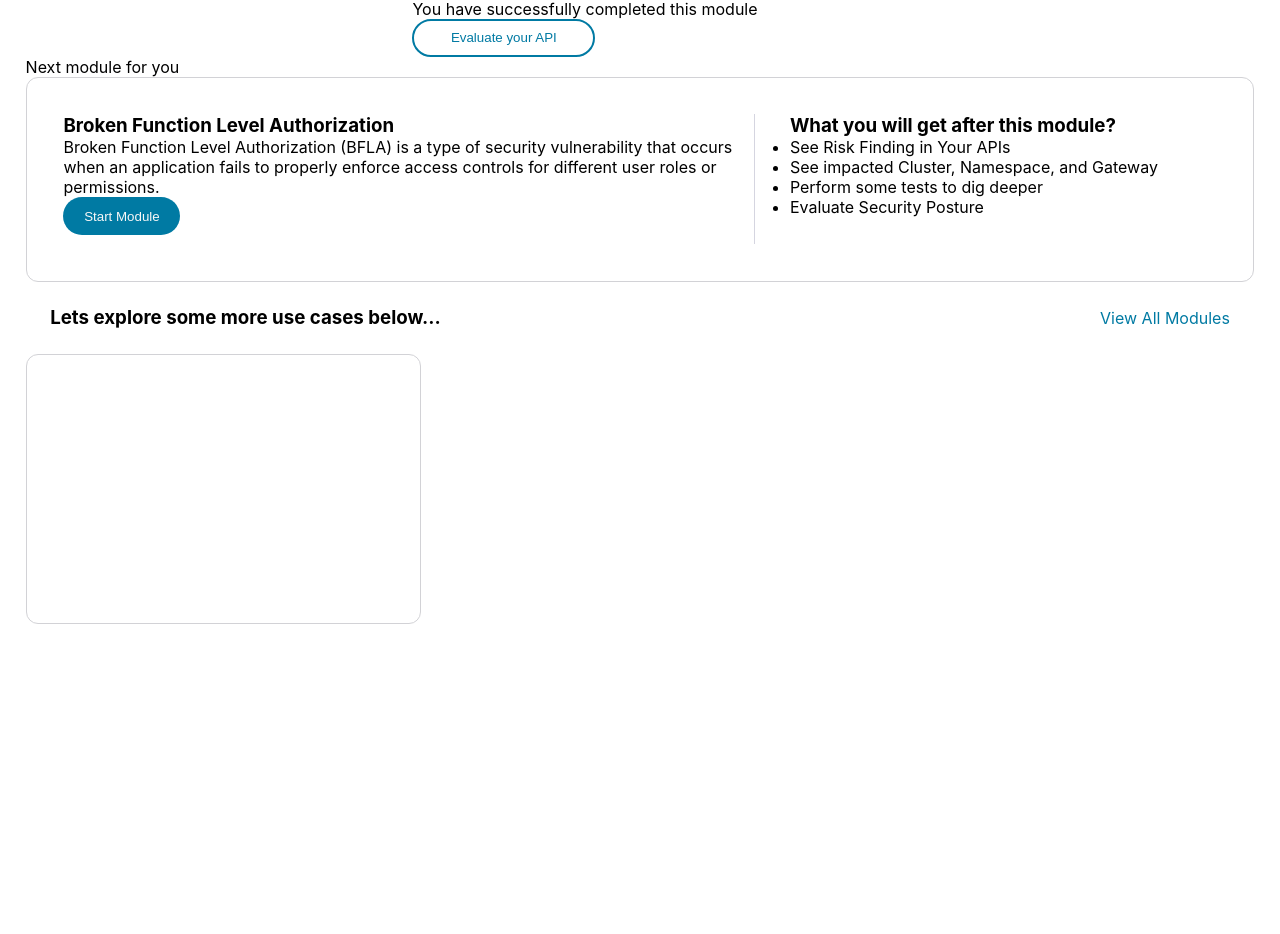
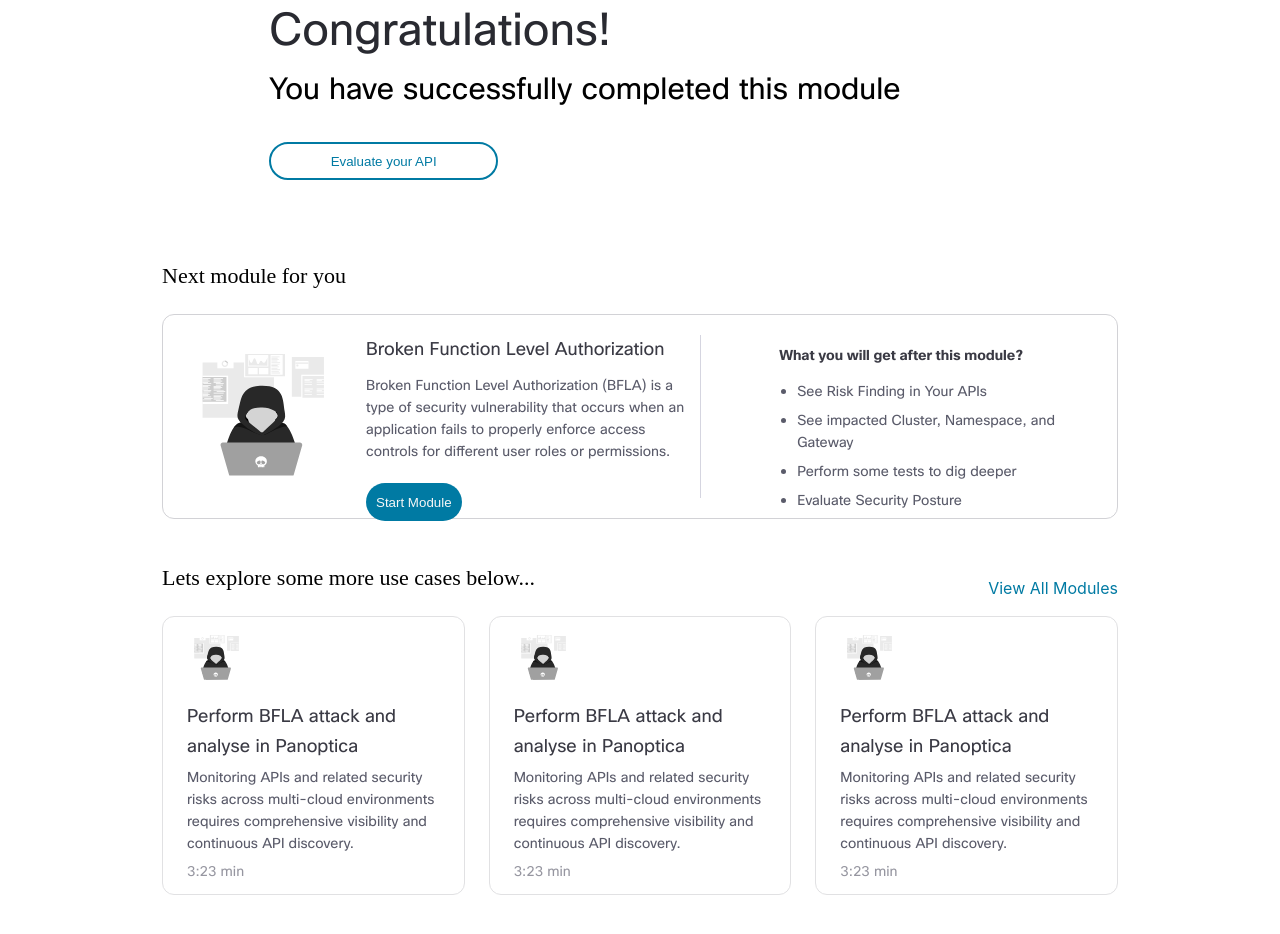
Before and after one commit to karamjeetinstep/PanopticaReact, a React (Create React App) app: page /panoptica/congratulation in a window 1280 px wide. Shown: the part 188-1122 px from the top of the page. Before the commit the page ends 837 px from the top, so only its background shows below. Built offline with nearby package versions, Linux system fonts and the light colour scheme; the HTML template or start-up script is replaced by a standard one; a web font is replaced by a local one.

Commit message:
congratulation design

```diff
--- a/src/App.scss
+++ b/src/App.scss
@@ -27,6 +27,7 @@
 }
 
 * {
+  transition: all 0.5s ease;
   margin: 0;
   padding: 0;
   box-sizing: border-box;
@@ -70,9 +71,11 @@
   padding-left: 3%;
   height: 62px;
   align-items: center;
+  justify-content: space-between;
   background: #f9f9fa;
   .subHeaderFirst {
     display: flex;
+    gap: 16px;
     align-items: center;
     font-weight: 700;
     font-size: 24px;
@@ -81,7 +84,10 @@
   }
   .subHederSecond {
     width: 50%;
+    gap: 16px;
+    margin-right: 32px;
     display: flex;
+    justify-content: flex-end;
     .helpButton {
       cursor: pointer;
       border: none;
@@ -607,6 +613,19 @@
 }
 // stepper css ended
 // Gobals Css
+.mouse-pointer {
+  cursor: pointer;
+}
+.btn-defult:hover {
+  background: #007aa3 !important;
+  color: #fff !important;
+}
+.d-block {
+  display: block;
+}
+.d-none {
+  display: none;
+}
 .ps-1 {
   padding-left: calc(45px - 12px) !important;
 }
--- a/src/common/Button/index.js
+++ b/src/common/Button/index.js
@@ -4,18 +4,20 @@ const Button = (props) => {
     <button
       style={{
         padding: props.padding,
-        color:props.disabled?"#B2B2B2":props.color,
+        color: props.disabled ? "#B2B2B2" : props.color,
         margin: props.margin,
         height: props.height,
-        border:props.border,
-        background:props.disabled?"#DEDEDE": props.background,
+        border: props.border,
+        background: props.disabled ? "#DEDEDE" : props.background,
         borderRadius: props.borderRadius,
-        cursor:props.disabled?"unset":props.cursor,
-        width:props.width,
+        cursor: props.disabled ? "unset" : props.cursor,
+        width: props.width,
       }}
       disabled={props.disabled}
-      onClick={()=>{props.onClick()}}
-      className={props.className}
+      onClick={() => {
+        props.onClick();
+      }}
+      className={`btn-defult ${props.className}`}
     >
       {props.text}
     </button>
@@ -23,16 +25,18 @@ const Button = (props) => {
 };
 Button.defaultProps = {
   text: "button",
-  padding:"0 3%",
-  color:"#f7f7f7",
+  padding: "0 3%",
+  color: "#f7f7f7",
   margin: "0",
-  height:'38px',
-  border:"none",
-  background:"#007aa3",
-  borderRadius:"30px",
-  cursor: 'pointer',
-  width:"fit-content",
-  onClick:()=>{console.log("send your onClick function in button props")},
-  disabled:false
+  height: "38px",
+  border: "none",
+  background: "#007aa3",
+  borderRadius: "30px",
+  cursor: "pointer",
+  width: "fit-content",
+  onClick: () => {
+    console.log("send your onClick function in button props");
+  },
+  disabled: false,
 };
 export default Button;
--- a/src/components/Congratulation/index.js
+++ b/src/components/Congratulation/index.js
@@ -3,6 +3,8 @@ import "./index.scss";
 import SubHeader from "../../common/SubHeader";
 import Button from "../../common/Button";
 import { useNavigate } from "react-router-dom";
+import iconImage from "../../assets/images/Frame 1000006035.svg";
+
 const Congratulation = (props) => {
   const navigate = useNavigate();
   return (
@@ -28,12 +30,15 @@ const Congratulation = (props) => {
         <div className="nextModule">
           <span>Next module for you</span>
           <div className="nextModuleDetail">
-            <div className="defination">
+            <div className="defination d-flex">
+              <img src={iconImage} className="" alt="" />
+              <div>
                 <h3>Broken Function Level Authorization</h3>
                 <p>
-                Broken Function Level Authorization (BFLA) is a type of security
-                vulnerability that occurs when an application fails to properly
-                enforce access controls for different user roles or permissions.
+                  Broken Function Level Authorization (BFLA) is a type of
+                  security vulnerability that occurs when an application fails
+                  to properly enforce access controls for different user roles
+                  or permissions.
                 </p>
                 <Button
                   onClick={() => {
@@ -41,6 +46,7 @@ const Congratulation = (props) => {
                   }}
                   text="Start Module"
                 />
+              </div>
             </div>
             <div className="whatYouGet">
               <h3> What you will get after this module?</h3>
@@ -61,7 +67,64 @@ const Congratulation = (props) => {
             </a>
           </div>
           <div className="cards">
-            <div className="card"></div>
+            <div className="API_Security">
+              <div className="row flex-wrap">
+                <div className="col-md-33 mb-3 d-flex">
+                  <div className="api_sec_box">
+                    <img
+                      width={60}
+                      alt=""
+                      className="securityIcon"
+                      src={iconImage}
+                    ></img>
+
+                    <h3>Perform BFLA attack and analyse in Panoptica</h3>
+                    <p>
+                      Monitoring APIs and related security risks across
+                      multi-cloud environments requires comprehensive visibility
+                      and continuous API discovery.
+                    </p>
+                    <span>3:23 min</span>
+                  </div>
+                </div>
+                <div className="col-md-33 mb-3 d-flex">
+                  <div className="api_sec_box">
+                    <img
+                      width={60}
+                      alt=""
+                      className="securityIcon"
+                      src={iconImage}
+                    ></img>
+
+                    <h3>Perform BFLA attack and analyse in Panoptica</h3>
+                    <p>
+                      Monitoring APIs and related security risks across
+                      multi-cloud environments requires comprehensive visibility
+                      and continuous API discovery.
+                    </p>
+                    <span>3:23 min</span>
+                  </div>
+                </div>
+                <div className="col-md-33 mb-3 d-flex">
+                  <div className="api_sec_box">
+                    <img
+                      width={60}
+                      alt=""
+                      className="securityIcon"
+                      src={iconImage}
+                    ></img>
+
+                    <h3>Perform BFLA attack and analyse in Panoptica</h3>
+                    <p>
+                      Monitoring APIs and related security risks across
+                      multi-cloud environments requires comprehensive visibility
+                      and continuous API discovery.
+                    </p>
+                    <span>3:23 min</span>
+                  </div>
+                </div>
+              </div>
+            </div>
           </div>
         </div>
       </div>
--- a/src/components/Congratulation/index.scss
+++ b/src/components/Congratulation/index.scss
@@ -1,44 +1,230 @@
-.Congratulation{
-    padding: 2%;
-    .heading{
+.Congratulation {
+    padding: 0 150px;
+    .heading {
         display: flex;
         flex-direction: column;
         justify-content: center;
         align-items: center;
+        h1 {
+            font-family: "CiscoSans";
+            font-style: normal;
+            font-weight: 400;
+            font-size: 45px;
+            line-height: 52px;
+            /* identical to box height, or 116% */
+            margin-bottom: 12px;
+            margin-top: 71px;
+            /* Grey/100 */
+
+            color: #292a31;
+        }
+        span {
+            font-family: "CiscoSans";
+            font-style: normal;
+            font-weight: 400;
+            font-size: 30px;
+            line-height: 41px;
+            /* identical to box height */
+            color: #000000;
+        }
+        button {
+            margin-top: 32px !important;
+            margin-bottom: 77px !important;
+        }
     }
-    .nextModuleDetail{
+    .nextModule {
+        padding: 0px 0.75rem;
+        span {
+            font-family: "CiscoSans";
+            font-style: normal;
+            font-weight: 350;
+            font-size: 22px;
+            line-height: 37px;
+            /* identical to box height, or 168% */
+
+            color: #000000;
+        }
+    }
+    .nextModuleDetail {
+        margin-top: 20px !important;
         height: 205px;
         display: flex;
-        background: #FFFFFF;
-        border: 1px solid #D2D2D6;
+        background: #ffffff;
+        border: 1px solid #d2d2d6;
         border-radius: 12px;
-        padding: 3%;
-        .defination{
+        padding: 20px;
+        margin-bottom: 40px;
+        .defination {
             width: 60%;
-            border-right: 1px solid #D5D5E0;
+            border-right: 1px solid #d5d5e0;
+            img {
+                margin-right: 20px;
+            }
+            h3 {
+                font-family: "CiscoSans";
+                font-style: normal;
+                font-weight: 400;
+                font-size: 18px;
+                line-height: 30px;
+                /* identical to box height, or 167% */
+
+                /* Gray / 80 */
+                margin-bottom: 10px;
+
+                color: #3a3a44;
+            }
+            p {
+                font-family: "CiscoSans";
+                font-style: normal;
+                font-weight: 400;
+                font-size: 14px;
+                line-height: 22px;
+                /* or 157% */
+
+                /* Gray / 60 */
+                margin-bottom: 20px;
+
+                color: #5a5b6a;
+            }
         }
-        .whatYouGet{
-            padding-left: 3%;
+        .whatYouGet {
+            padding-left: 78px;
+            padding-top: 10px;
+            padding-bottom: 10px;
+            h3 {
+                font-family: "CiscoSans";
+                font-style: normal;
+                font-weight: 700;
+                font-size: 14px;
+                line-height: 22px;
+                /* identical to box height, or 157% */
+
+                /* Gray / 80 */
+
+                color: #3a3a44;
+                margin-bottom: 14px;
+            }
+            ul {
+                padding-left: 18px;
+            }
+            ul li {
+                font-family: "CiscoSans";
+                font-style: normal;
+                font-weight: 400;
+                font-size: 14px;
+                line-height: 22px;
+                /* identical to box height, or 157% */
+
+                /* Grey/70 */
+
+                color: #5a5b6a;
+                margin-bottom: 7px;
+            }
         }
     }
-    .expolreUseCase{
-        .cardsHeading{
+    .expolreUseCase {
+        h3 {
+            font-family: "CiscoSans";
+            font-style: normal;
+            font-weight: 350;
+            font-size: 22px;
+            line-height: 37px;
+            /* identical to box height, or 168% */
+
+            color: #000000;
+            margin-bottom: 20px;
+        }
+        .cardsHeading {
+            padding: 0px 0.75rem;
+
             display: flex;
             align-items: center;
             justify-content: space-between;
-            padding: 2%;
-            .viewAllModules{
-                color: #007AA3;
+            .viewAllModules {
+                color: #007aa3;
                 text-decoration: none;
             }
         }
-        .cards{
-            .card{
-                width: 395.67px;
-                height: 270px;
-                background: #FFFFFF;
-                border: 1px solid #D2D2D6;
-                border-radius: 12px;
+        .cards {
+            .API_Security {
+                margin-bottom: 30px;
+                h2 {
+                    font-family: "CiscoSans";
+                    font-style: normal;
+                    font-weight: 700;
+                    font-size: 16px;
+                    line-height: 24px;
+                    /* identical to box height, or 150% */
+                    padding: 0 0.75rem;
+                    display: flex;
+                    align-items: center;
+                    letter-spacing: 0.15px;
+
+                    /* Neutral/900 */
+                    margin-bottom: 15px;
+                    color: #484851;
+                }
+                .api_sec_box {
+                    box-sizing: border-box;
+                    padding: 11px 24px;
+                    gap: 10px;
+                    width: 100%;
+                    background: #ffffff;
+                    border: 1px solid #e1e1e3;
+                    border-radius: 12px;
+                    img {
+                        margin-bottom: 10px;
+                    }
+                    h3 {
+                        font-family: "CiscoSans";
+                        font-style: normal;
+                        font-weight: 400;
+                        font-size: 18px;
+                        line-height: 30px;
+                        color: #3a3a44;
+                        margin-bottom: 5px;
+                    }
+                    p {
+                        font-family: "CiscoSans";
+                        font-style: normal;
+                        font-weight: 400;
+                        font-size: 14px;
+                        line-height: 22px;
+                        color: #5a5b6a;
+                        margin-bottom: 5px;
+                    }
+                    span {
+                        font-family: "CiscoSans";
+                        font-style: normal;
+                        font-weight: 400;
+                        font-size: 14px;
+                        line-height: 22px;
+                        color: #9696a0;
+                        margin-bottom: 10px !important;
+                    }
+                    button {
+                        display: flex;
+                        align-items: center;
+                        gap: 8px;
+                        border: 0;
+                        background: none;
+                        font-family: "CiscoSans";
+                        font-style: normal;
+                        font-weight: 400;
+                        font-size: 14px;
+                        cursor: pointer;
+                        line-height: 22px;
+                        color: #007aa3;
+                        margin-top: 10px;
+                    }
+                    button span {
+                        color: #007aa3;
+                        margin-bottom: 0 !important;
+                    }
+                    button img {
+                        margin: 0 !important;
+                    }
+                }
             }
         }
     }
```
Also changed, not shown: src/components/EvaluateAPI/index.js (+13 -8 lines), src/components/EvaluateAPI/index.scss (+32 -11 lines), src/components/EvaluateAPI/rightModal.js (+11 -9 lines), src/assets/images/Frame 1000006035.svg (added). Lines whose indentation alone changed are shown as unchanged.
